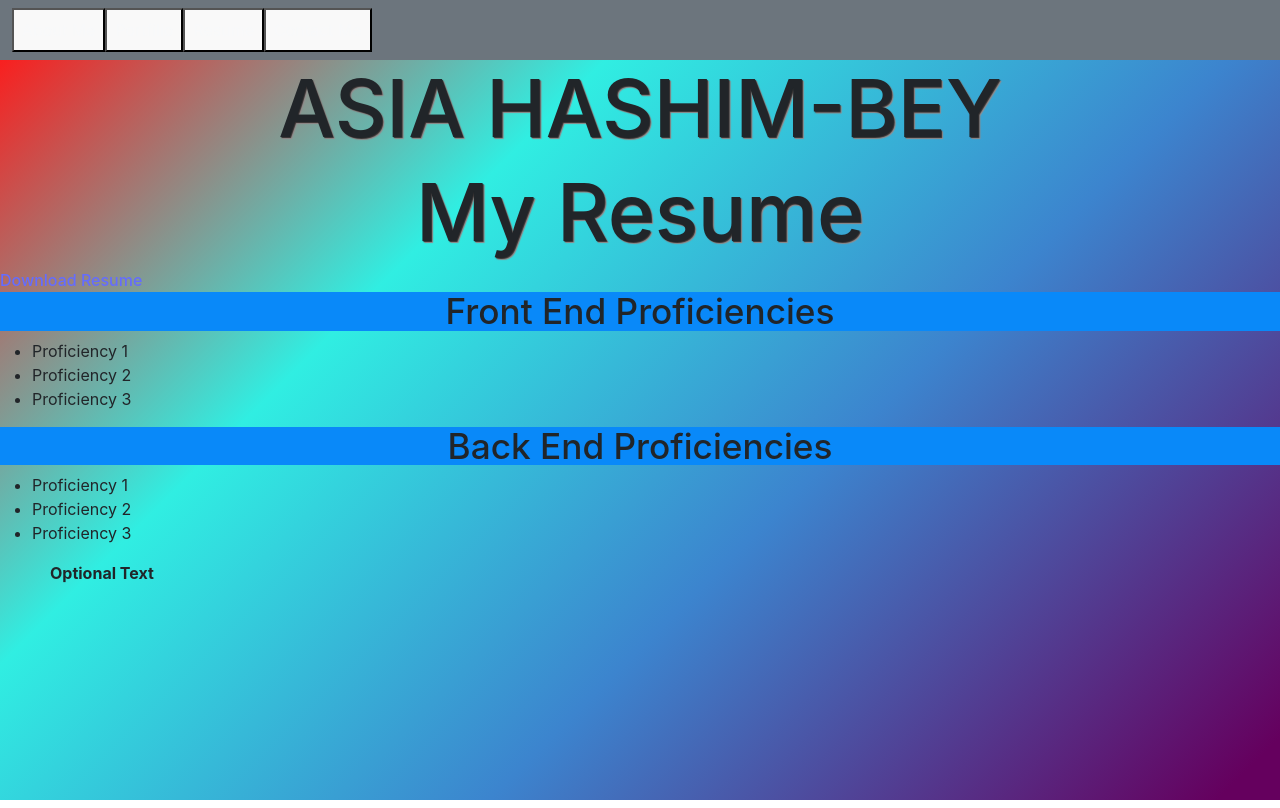
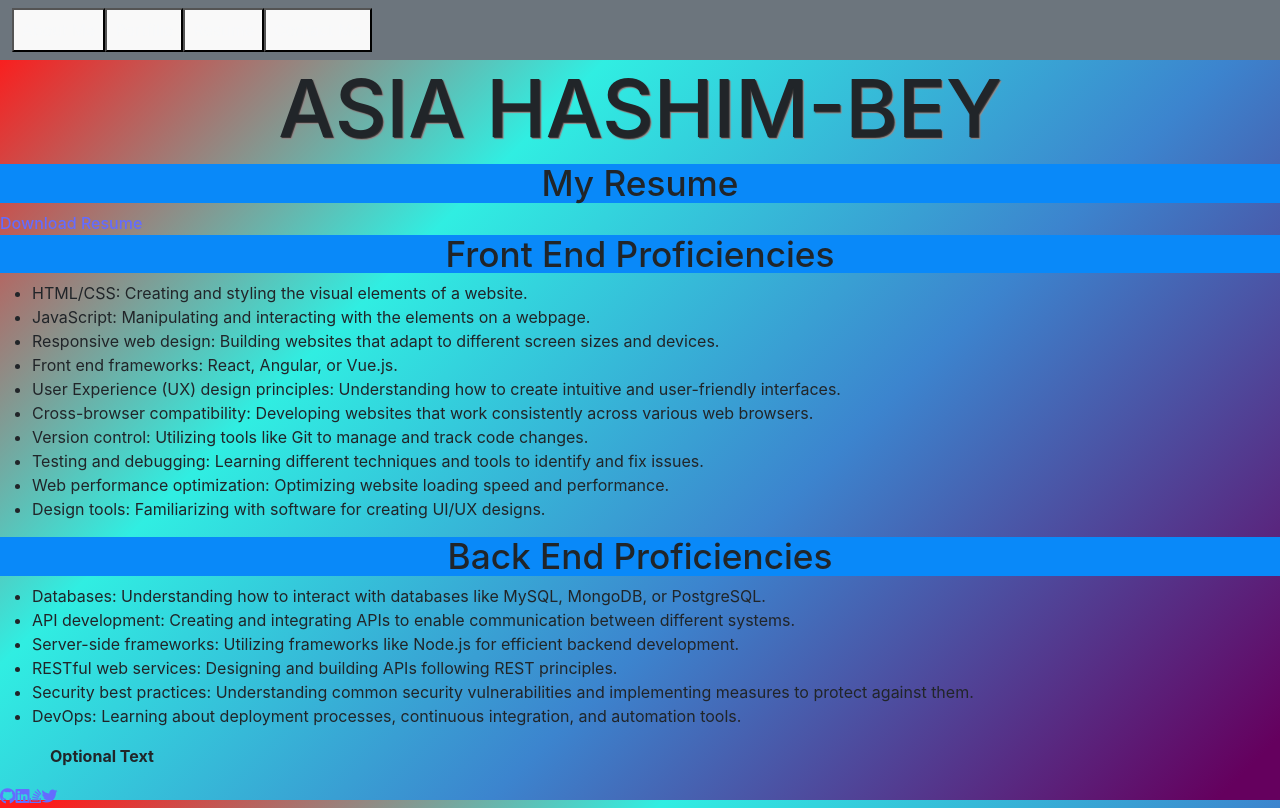
Before and after one commit to asiabeoon/My-Profile-Upgraded, a React (Vite) app: page / in a window 1280 px wide. Both pictures are taken after a click on the button "Resume". Built offline with nearby package versions, Linux system fonts and the light colour scheme.

Commit message:
started added  links to portfolio page, completed the Resume proficiencies and link

```diff
--- a/index.html
+++ b/index.html
@@ -4,6 +4,7 @@
     <meta charset="UTF-8" />
     <link rel="icon" type="image/svg+xml" href="/vite.svg" />
     <meta name="viewport" content="width=device-width, initial-scale=1.0" />
+    <script src="https://kit.fontawesome.com/8573e06a49.js" crossorigin="anonymous"></script>
     <title>My Profile</title>
   </head>
   <body>
--- a/src/app/PortfolioPage.jsx
+++ b/src/app/PortfolioPage.jsx
@@ -1,4 +1,5 @@
 import React from 'react';
+import weeklyOrganizer from '../assets/images/weekly-organizer.png'
 
 export default function PortfolioPage() {
   return (
@@ -7,13 +8,13 @@ export default function PortfolioPage() {
 
       <div className="image-grid">
         <div className="image-card">
-          <a href="https://example.com/app1" target="_blank" rel="noopener noreferrer">
-            <img src="path/to/app1-image.jpg" alt="App 1" />
+          <a href="https://asiabeoon.github.io/My-Day-Scheduler/" target="_blank" rel="noopener noreferrer">
+            <img src={weeklyOrganizer} alt="App 1" />
           </a>
           <div className="image-card-title">
-            <h3>App 1</h3>
+            <h3>Weekly Organizer</h3>
             <p>
-              <a href="https://github.com/your-username/app1" target="_blank" rel="noopener noreferrer">
+              <a href="https://github.com/asiabeoon/My-Day-Scheduler/" target="_blank" rel="noopener noreferrer">
                 GitHub Repository
               </a>
             </p>
--- a/src/app/ResumePage.jsx
+++ b/src/app/ResumePage.jsx
@@ -1,33 +1,42 @@
 import React from 'react';
-
-
 
 
 export default function ResumePage() {
     return (
       <div aboutPage="container pt-4">
-
-        <h1>My Resume</h1>
-
+        <h2>My Resume</h2>
         <div>
-            <a href="https://docs.google.com/document/d/1JDVi-FZXG1QZYMVFu3Im6korFp4v_QQf/edit?usp=sharing&ouid=104249294096498774790&rtpof=true&sd=true" download>Download Resume</a>
+          <a href="https://docs.google.com/document/d/1JDVi-FZXG1QZYMVFu3Im6korFp4v_QQf/edit?usp=sharing&ouid=104249294096498774790&rtpof=true&sd=true" target="_blank" rel="noopener noreferrer">Download Resume</a>
         </div>
 
         <div>
             <h2>Front End Proficiencies</h2>
             <ul>
-                <li>Proficiency 1</li>
-                <li>Proficiency 2</li>
-                <li>Proficiency 3</li>
+                <li>HTML/CSS: Creating and styling the visual elements of a website.</li>
+                <li>JavaScript: Manipulating and interacting with the elements on a webpage.</li>
+                <li>Responsive web design: Building websites that adapt to different screen sizes and devices.</li>
+                <li>Front end frameworks:  React, Angular, or Vue.js.</li>
+                <li>User Experience (UX) design principles: Understanding how to create intuitive and user-friendly interfaces.</li>
+                <li>Cross-browser compatibility: Developing websites that work consistently across various web browsers.</li>
+                <li>Version control: Utilizing tools like Git to manage and track code changes.</li>
+                <li>Testing and debugging: Learning different techniques and tools to identify and fix issues.</li>
+                <li>Web performance optimization: Optimizing website loading speed and performance.</li>
+                <li>Design tools: Familiarizing with software for creating UI/UX designs.</li>
             </ul>
         </div>
 
         <div>
             <h2>Back End Proficiencies</h2>
             <ul>
-                <li>Proficiency 1</li>
-                <li>Proficiency 2</li>
-                <li>Proficiency 3</li>
+
+                <li>Databases: Understanding how to interact with databases like MySQL, MongoDB, or PostgreSQL.</li>
+                <li>API development: Creating and integrating APIs to enable communication between different systems.</li>
+                <li>Server-side frameworks: Utilizing frameworks like Node.js for efficient backend development.</li>
+                <li>RESTful web services: Designing and building APIs following REST principles.</li>
+                <li>Security best practices: Understanding common security vulnerabilities and implementing measures to protect against them.</li>
+                <li>DevOps: Learning about deployment processes, continuous integration, and automation tools.</li>
+
+
             </ul>
         </div>
 
--- a/src/index.css
+++ b/src/index.css
@@ -114,6 +114,11 @@ body {
   min-width: 320px;
   min-height: 100vh;
 }
+
+/* Styling for portfolio */
+.image-card img {
+width:100px
+}
 /* https://blog.logrocket.com/five-cool-css-header-styles-with-cross-browser-compatibility/ */
 h1 {
   font-size: 5rem;
```
Also changed, not shown: src/assets/images/weekly-organizer.png (added).
